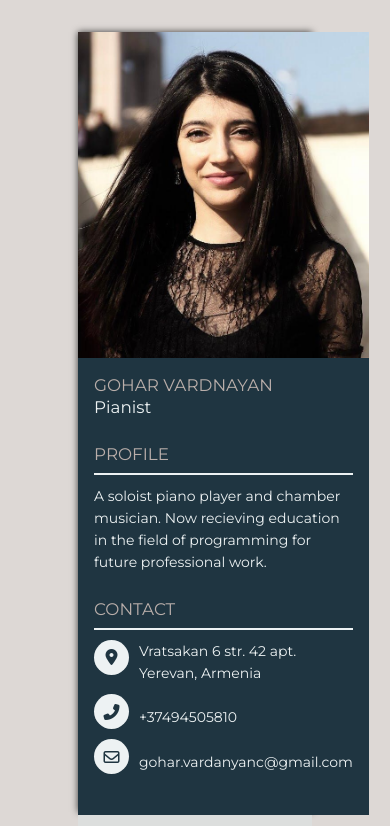
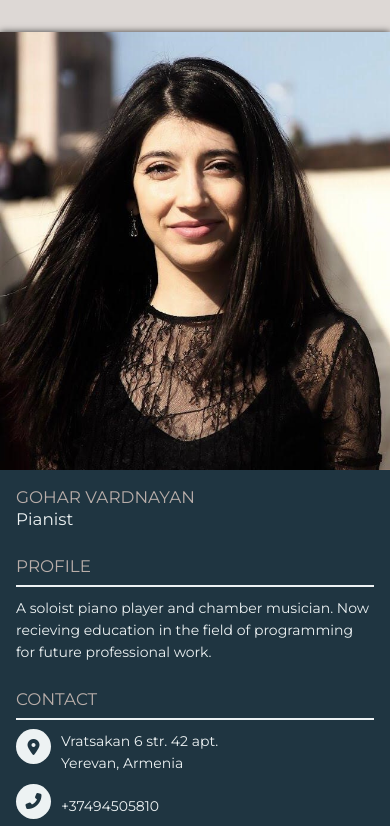
Before and after one commit to goharvardanyan/goharvardanyan.github.io, a plain HTML site: page index.html in a window 390 px wide. Shown: the top 826 px of the page. Drawn offline with Linux system fonts and the light colour scheme.

Commit message:
refactoring

```diff
--- a/styles/style.css
+++ b/styles/style.css
@@ -141,3 +141,8 @@ body {
     margin-bottom: 15px;
     color: #1F3541;
 }
+@media only screen and (max-width: 840px){
+    .resume {
+        width: 100%;
+    }
+}
```
